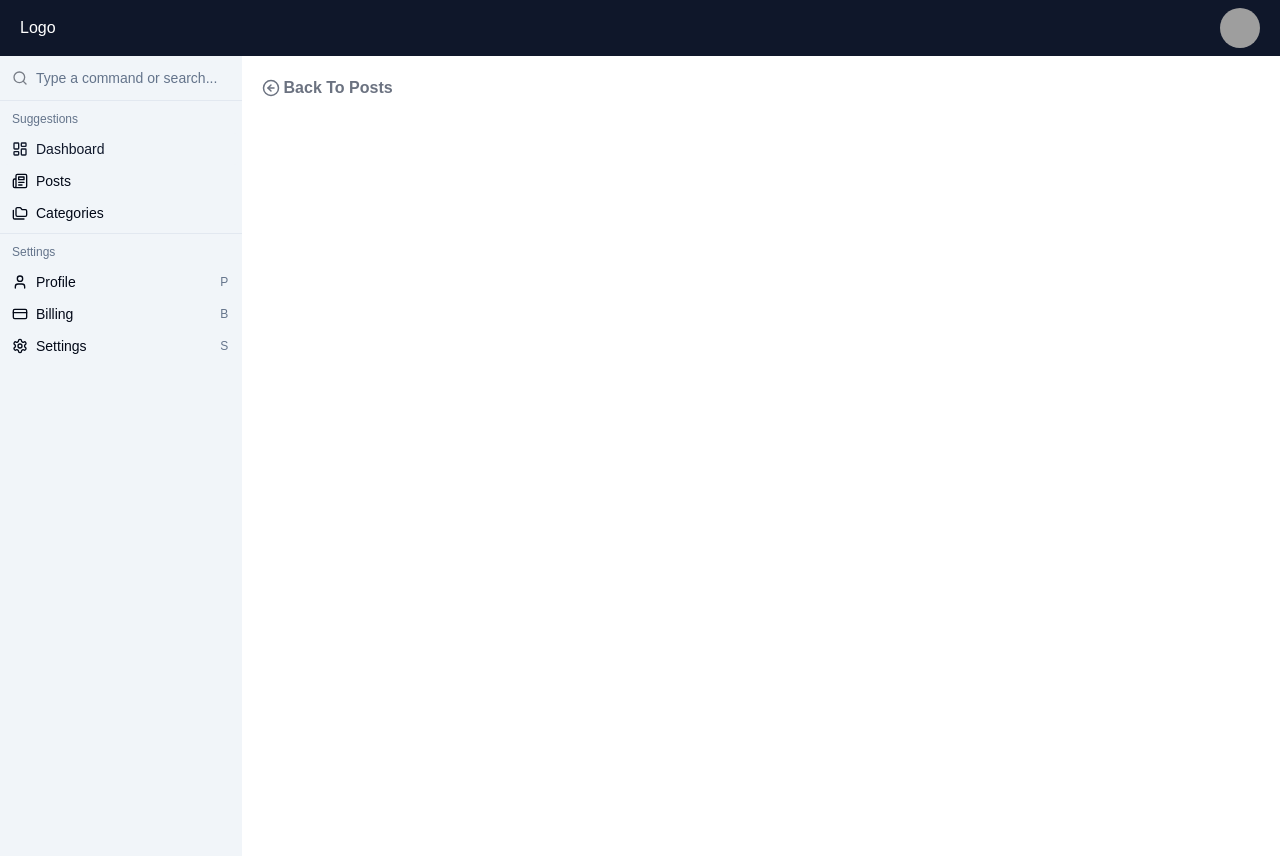
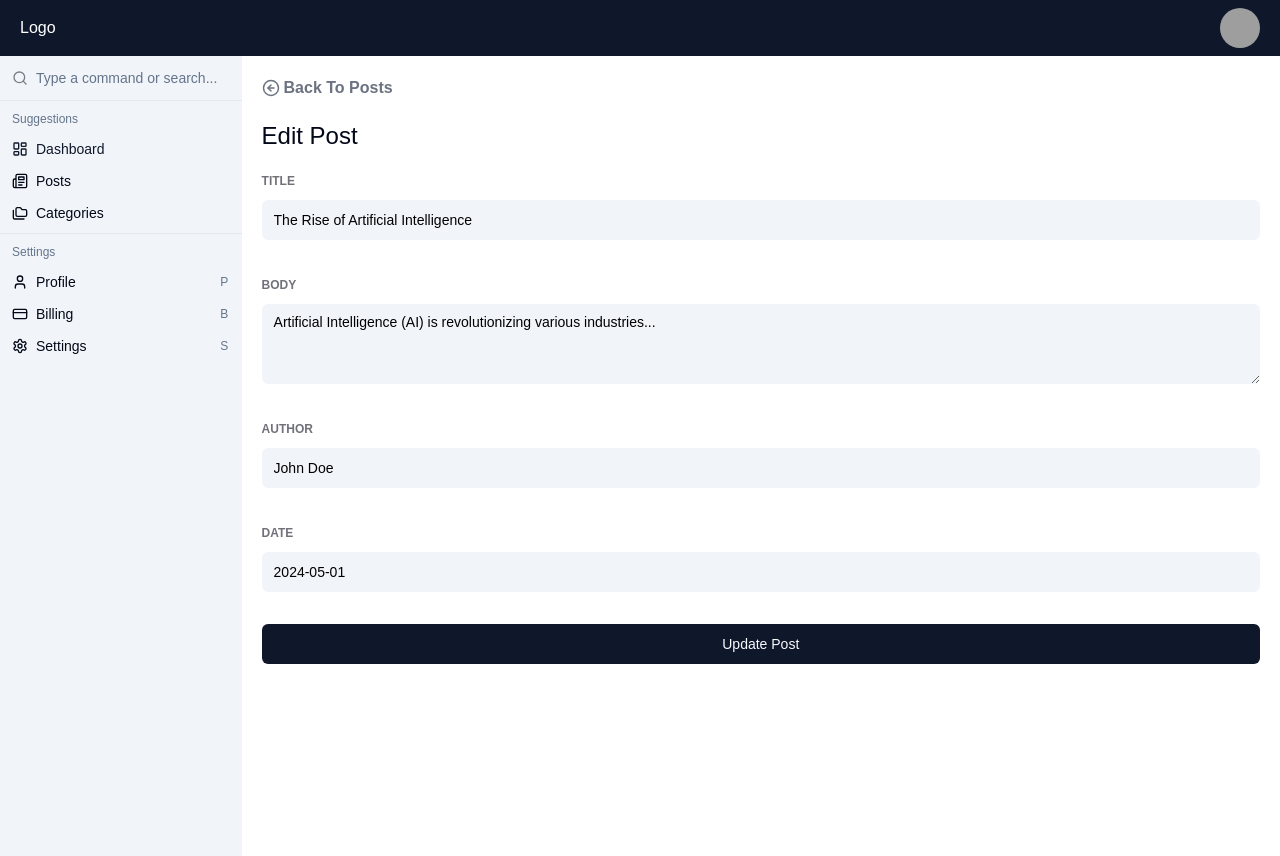
Before and after one commit to MiraslauSharkouski/nextjs-dashboard, a Next.js app: page /posts/edit/1 in a window 1280 px wide. Built offline with nearby package versions, Linux system fonts and the light colour scheme; grey boxes are pictures that could not be loaded.

Commit message:
add create form

```diff
--- a/app/(main)/posts/edit/[id]/page.tsx
+++ b/app/(main)/posts/edit/[id]/page.tsx
@@ -41,9 +41,107 @@ interface PostEditPageProps {
 const PostEditPage = ({ params }: PostEditPageProps) => {
   const post = posts.find((post) => post.id === params.id);
 
+  const form = useForm<z.infer<typeof formSchema>>({
+    resolver: zodResolver(formSchema),
+    defaultValues: {
+      title: post?.title || "",
+      body: post?.body || "",
+      author: post?.author || "",
+      date: post?.date || "",
+    },
+  });
+
+  const handleSubmit = (data: z.infer<typeof formSchema>) => {
+    console.log(data);
+  };
+
   return (
     <>
       <BackButton text="Back To Posts" link="/posts/" />
+      <h3 className="text-2xl mb-4">Edit Post</h3>
+      <Form {...form}>
+        <form onSubmit={form.handleSubmit(handleSubmit)} className="space-y-8">
+          <FormField
+            control={form.control}
+            name="title"
+            render={({ field }) => (
+              <FormItem>
+                <FormLabel className="uppercase text-xs font-bold text-zinc-500 dark:text-secondary/70">
+                  Title
+                </FormLabel>
+                <FormControl>
+                  <Input
+                    className="bg-slate-100 dark:bg-slate-500 border-0 focus-visible:ring-0 text-black dark:text-white fosuc-visible: ring-offset"
+                    placeholder="Enter title"
+                    {...field}
+                  />
+                </FormControl>
+                <FormMessage />
+              </FormItem>
+            )}
+          />
+          <FormField
+            control={form.control}
+            name="body"
+            render={({ field }) => (
+              <FormItem>
+                <FormLabel className="uppercase text-xs font-bold text-zinc-500 dark:text-secondary/70">
+                  Body
+                </FormLabel>
+                <FormControl>
+                  <Textarea
+                    className="bg-slate-100 dark:bg-slate-500 border-0 focus-visible:ring-0 text-black dark:text-white fosuc-visible: ring-offset"
+                    placeholder="Enter Body"
+                    {...field}
+                  />
+                </FormControl>
+                <FormMessage />
+              </FormItem>
+            )}
+          />
+          <FormField
+            control={form.control}
+            name="author"
+            render={({ field }) => (
+              <FormItem>
+                <FormLabel className="uppercase text-xs font-bold text-zinc-500 dark:text-secondary/70">
+                  Author
+                </FormLabel>
+                <FormControl>
+                  <Input
+                    className="bg-slate-100 dark:bg-slate-500 border-0 focus-visible:ring-0 text-black dark:text-white fosuc-visible: ring-offset"
+                    placeholder="Enter Author"
+                    {...field}
+                  />
+                </FormControl>
+                <FormMessage />
+              </FormItem>
+            )}
+          />
+          <FormField
+            control={form.control}
+            name="date"
+            render={({ field }) => (
+              <FormItem>
+                <FormLabel className="uppercase text-xs font-bold text-zinc-500 dark:text-secondary/70">
+                  Date
+                </FormLabel>
+                <FormControl>
+                  <Input
+                    className="bg-slate-100 dark:bg-slate-500 border-0 focus-visible:ring-0 text-black dark:text-white fosuc-visible: ring-offset"
+                    placeholder="Enter Date"
+                    {...field}
+                  />
+                </FormControl>
+                <FormMessage />
+              </FormItem>
+            )}
+          />
+          <Button className="w-full dark:bg-slate-800 dark:text-white">
+            Update Post
+          </Button>
+        </form>
+      </Form>
     </>
   );
 };
```
